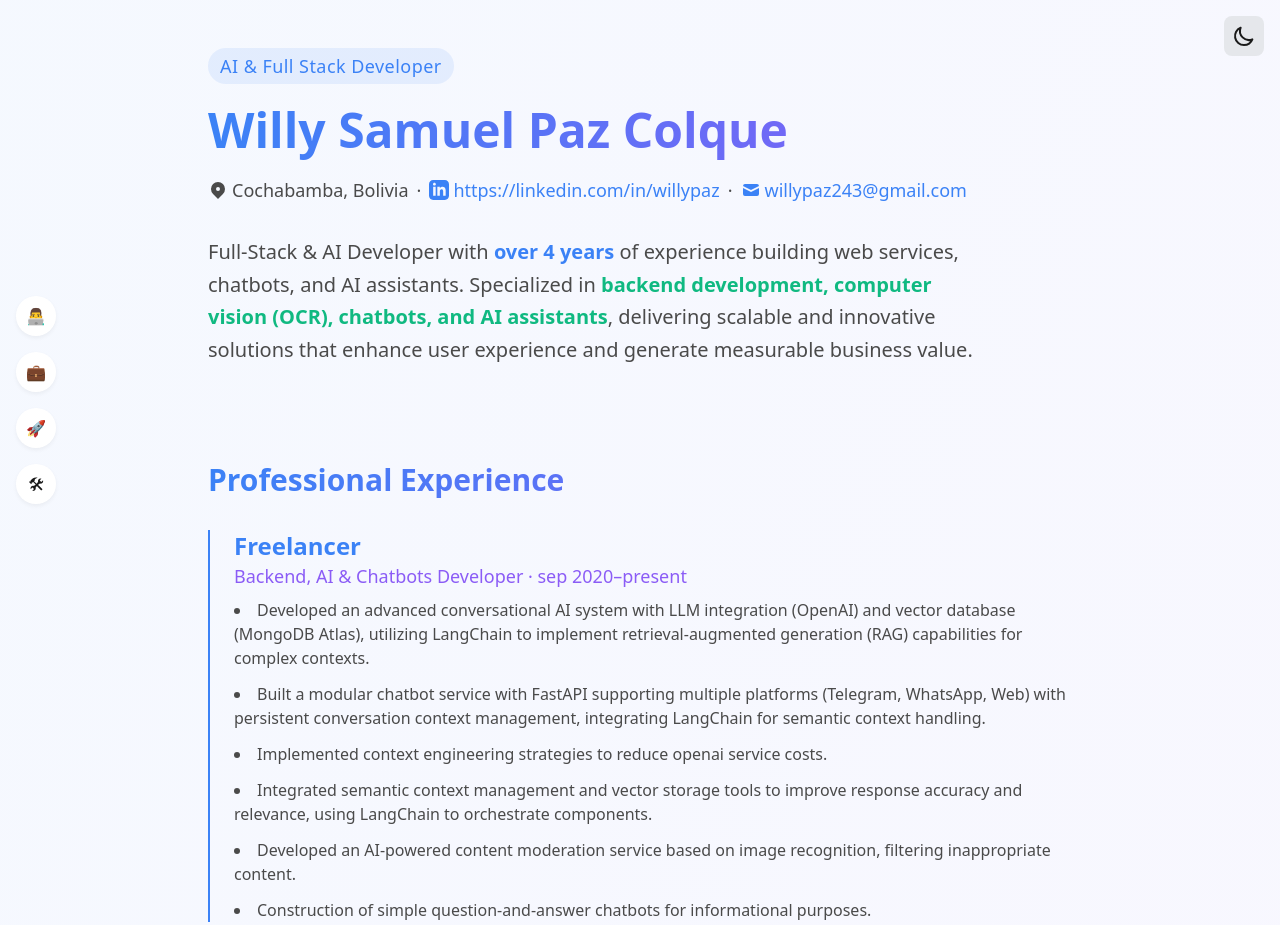
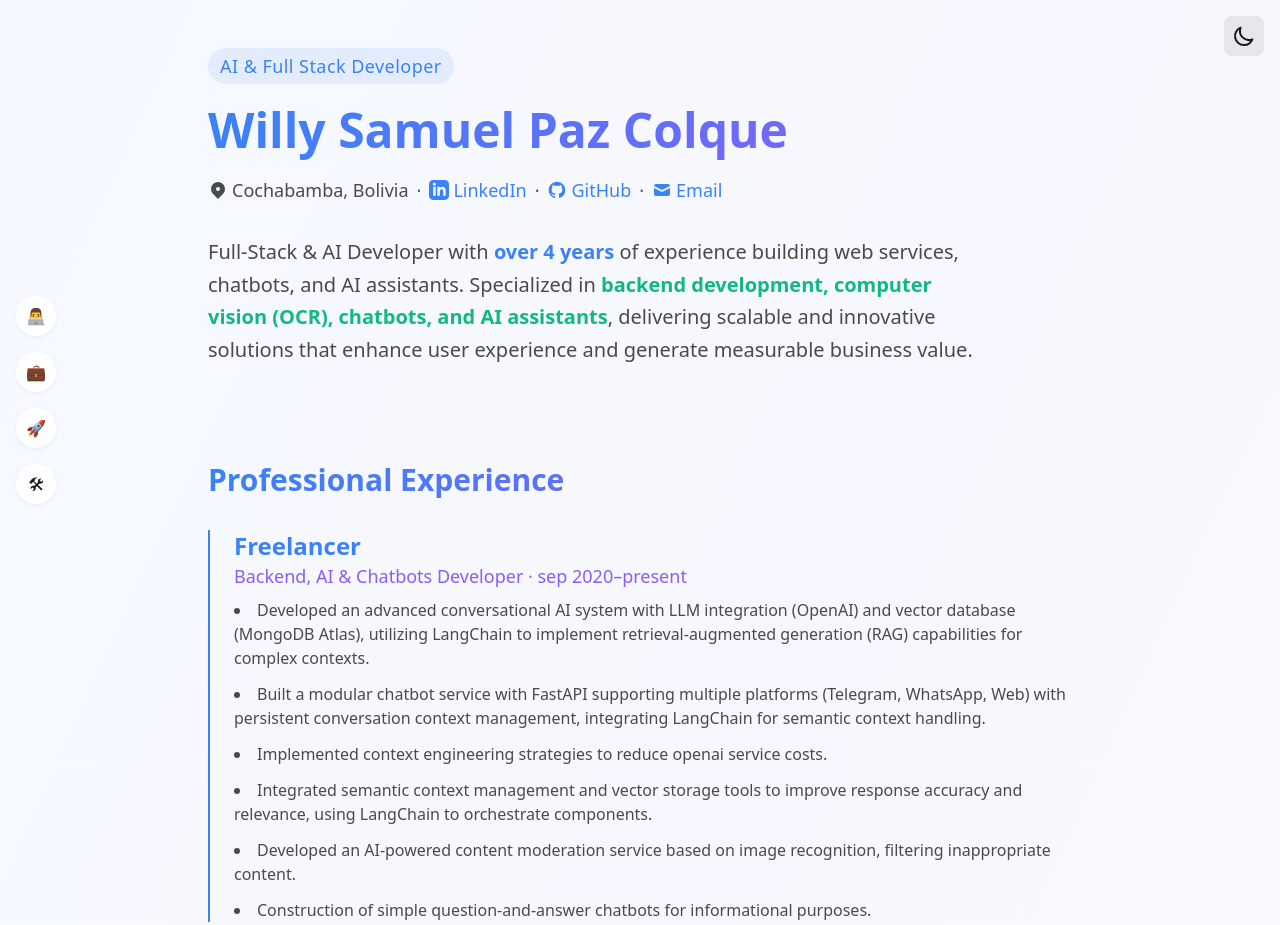
Before and after one commit to willypaz243/willypaz243.github.io, an Astro site: page / in a window 1280 px wide. Shown: the top 925 px of the page. Built offline with nearby package versions, Linux system fonts and the light colour scheme; Astro itself is replaced by a stand-in of ours.

Commit message:
feat: added GitHub link to hero component

```diff
--- a/src/components/Hero.astro
+++ b/src/components/Hero.astro
@@ -5,6 +5,7 @@ const hero = {
   location: "Cochabamba, Bolivia",
   email: "willypaz243@gmail.com",
   linkedin: "https://linkedin.com/in/willypaz",
+  github: "https://github.com/willypaz243/",
   experience: "4 years",
   expertise: "nearly a decade of programming expertise",
   description:
@@ -46,7 +47,19 @@ const hero = {
             d="M19 0h-14c-2.761 0-5 2.239-5 5v14c0 2.761 2.239 5 5 5h14c2.762 0 5-2.239 5-5v-14c0-2.761-2.238-5-5-5zm-11 19h-3v-11h3v11zm-1.5-12.268c-.966 0-1.75-.79-1.75-1.764s.784-1.764 1.75-1.764 1.75.79 1.75 1.764-.783 1.764-1.75 1.764zm13.5 12.268h-3v-5.604c0-3.368-4-3.113-4 0v5.604h-3v-11h3v1.765c1.396-2.586 7-2.777 7 2.476v6.759z"
           ></path>
         </svg>
-        {hero.linkedin}
+        LinkedIn
+      </a>
+      <span>·</span>
+      <a
+        href={hero.github}
+        class="flex items-center text-accent-blue-light dark:text-accent-blue-dark hover:underline transition-colors"
+      >
+        <svg class="w-5 h-5 mr-1" fill="currentColor" viewBox="0 0 24 24">
+          <path
+            d="M12 2C6.477 2 2 6.484 2 12.017c0 4.425 2.865 8.18 6.839 9.504.5.092.673-.217.673-.483 0-.237-.008-.867-.013-1.703-2.782.605-3.369-1.343-3.369-1.343-.454-1.158-1.11-1.466-1.11-1.466-.905-.62.069-.608.069-.608 1.003.07 1.531 1.032 1.531 1.032.892 1.53 2.341 1.088 2.91.832.092-.657.341-1.088.61-1.337-2.22-.253-4.555-1.11-4.555-4.943 0-1.091.39-1.987 1.029-2.687-.103-.253-.446-1.272.098-2.65 0 0 .84-.27 2.75 1.026A9.564 9.564 0 0112 6.844c.85.004 1.705.115 2.504.337 1.909-1.295 2.747-1.026 2.747-1.026.546 1.379.202 2.398.1 2.651.64.7 1.028 1.595 1.028 2.687 0 3.841-2.339 4.687-4.566 4.934.359.309.678.92.678 1.855 0 1.337-.012 2.417-.012 2.744 0 .267.18.58.688.482A10.019 10.019 0 0022 12.017C22 6.484 17.522 2 12 2z"
+          ></path>
+        </svg>
+        GitHub
       </a>
       <span>·</span>
       <a
@@ -60,7 +73,7 @@ const hero = {
           <path d="M18 8.118l-8 4-8-4V14a2 2 0 002 2h12a2 2 0 002-2V8.118z"
           ></path>
         </svg>
-        {hero.email}
+        Email
       </a>
     </p>
   </div>
```
